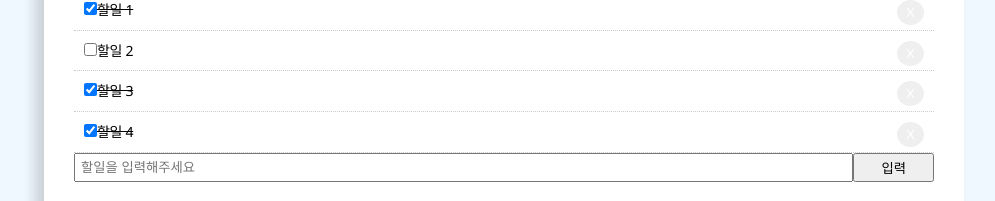
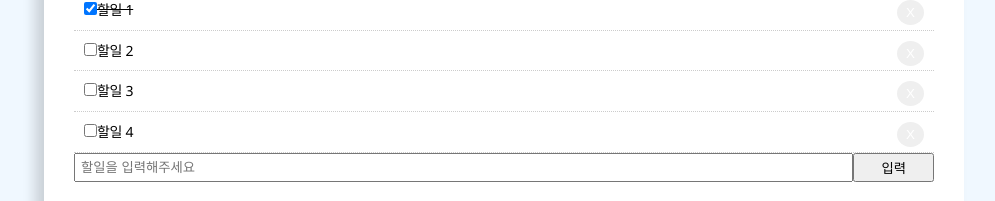
Before and after one commit to vitaZ-dev/fb-todo, a React (Create React App) app: page / in a window 1280 px wide. Shown: the part 129-330 px from the top of the page, without its empty margins (136-1131 px from the left). Built offline with nearby package versions, Linux system fonts and the light colour scheme.

Commit message:
feat: 렌더링 최적화 진행 중

```diff
--- a/src/App.js
+++ b/src/App.js
@@ -1,15 +1,16 @@
-import { useState } from "react";
+import React, { useState } from "react";
 import "./App.css";
 import List from "./components/List";
 import Form from "./components/Form";
 
 function App() {
+  console.log("App 렌더링");
   // dummy data (일반변수를 state 변수로)
   const [todoData, setTodoData] = useState([
     { id: 1, title: "할일 1", completed: true },
     { id: 2, title: "할일 2", completed: false },
-    { id: 3, title: "할일 3", completed: true },
-    { id: 4, title: "할일 4", completed: true },
+    { id: 3, title: "할일 3", completed: false },
+    { id: 4, title: "할일 4", completed: false },
   ]);
 
   return (
--- a/src/components/Form.js
+++ b/src/components/Form.js
@@ -2,6 +2,7 @@ import React from "react";
 import { useState } from "react";
 
 const Form = ({ todoData, setTodoData }) => {
+  console.log("Form 렌더링");
   // 새로운 할일 state 변수
   const [value, setValue] = useState("");
 
--- a/src/components/List.js
+++ b/src/components/List.js
@@ -2,6 +2,8 @@ import React from "react";
 import ListItem from "./ListItem";
 
 const List = ({ todoData, setTodoData }) => {
+  console.log("List 렌더링");
+
   return (
     <div>
       {todoData.map(item => (
@@ -17,4 +19,4 @@ const List = ({ todoData, setTodoData }) => {
   );
 };
 
-export default List;
+export default React.memo(List);
--- a/src/components/ListItem.js
+++ b/src/components/ListItem.js
@@ -1,6 +1,7 @@
 import React from "react";
 
 const ListItem = ({ item, todoData, setTodoData }) => {
+  console.log("ListItem 렌더링 ", item);
   // coding
   const btnStyle = {
     color: "#fff",
```
